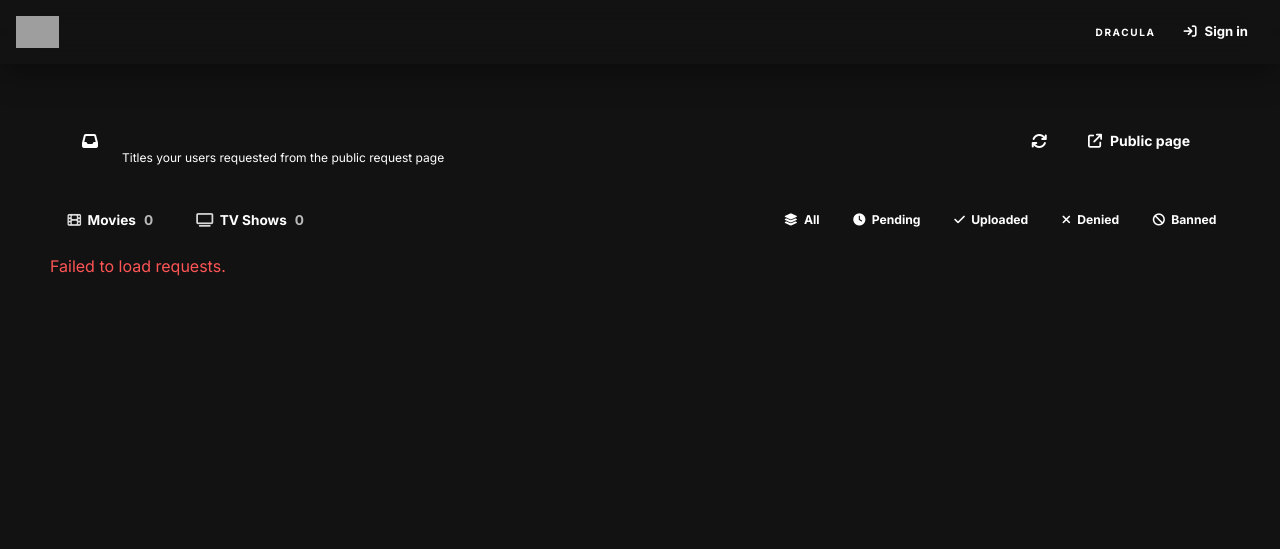
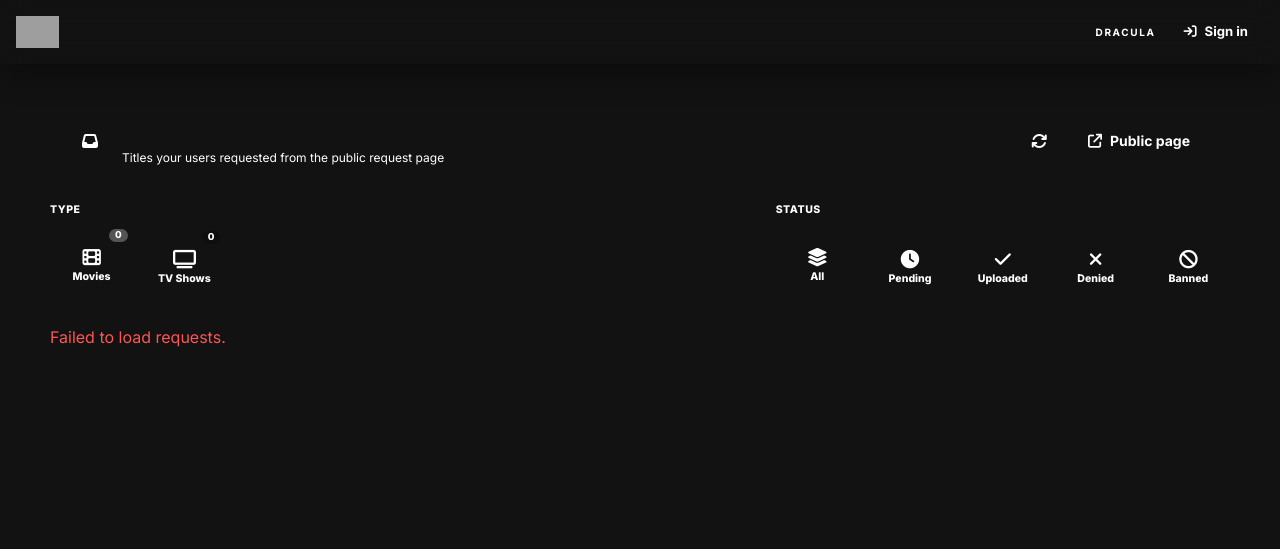
Before and after one commit to cineflow-web/CineFlow_Watch, a FastAPI app: template Backend/fastapi/templates/requests_manage.html in a window 1280 px wide. Shown: the top 549 px of the page. Run offline with FastAPI, Linux system fonts and the light colour scheme; the template is opened without the code that fills it, so the values that code supplies are empty; parts of the project's set-up code (start-up, migrations or seed data) failed here and were passed over; some libraries are stand-ins or nearby versions; grey boxes are pictures that could not be loaded.

Commit message:
one model

```diff
--- a/Backend/fastapi/templates/requests_manage.html
+++ b/Backend/fastapi/templates/requests_manage.html
@@ -5,33 +5,67 @@
 <style>
   .rq-shell { max-width: 1180px; margin: 0 auto; }
 
-  /* ── Type tabs (Movies / TV) ─────────────────────────────────────────── */
-  .rq-tabs { display: flex; gap: 0.5rem; flex-wrap: wrap; }
-  .rq-tab {
-      padding: 0.5rem 1.1rem; border-radius: var(--radius-md);
-      border: 1px solid var(--hairline); background: var(--surface);
-      cursor: pointer; font-weight: 700; font-size: 0.85rem; color: var(--text-sec);
-      transition: background .15s ease, border-color .15s ease, color .15s ease;
+  /* ── Square-rounded tile buttons (type tabs + status filters) ────────── */
+  .rq-tilebar { display: flex; gap: 0.6rem; flex-wrap: wrap; }
+  .rq-tilebar + .rq-tilebar { margin-top: 0.75rem; }
+  .rq-tilelabel {
+      font-size: 0.66rem; font-weight: 800; letter-spacing: 0.05em; text-transform: uppercase;
+      color: var(--text-sec); margin-bottom: 0.5rem;
   }
-  .rq-tab span { opacity: .7; margin-left: .3rem; }
-  .rq-tab i { margin-right: .4rem; opacity: .85; }
-  .rq-count { display: inline-flex; align-items: center; gap: .3rem; }
-  .rq-tab:hover { border-color: color-mix(in srgb, var(--primary) 35%, var(--hairline)); color: var(--text); }
-  .rq-tab.active { background: var(--primary); color: var(--bg); border-color: var(--primary); }
 
-  /* ── Status filter chips ─────────────────────────────────────────────── */
-  .rq-filters { display: flex; gap: 0.4rem; flex-wrap: wrap; }
-  .rq-chip {
-      display: inline-flex; align-items: center; gap: 0.4rem;
-      padding: 0.35rem 0.85rem; border-radius: var(--radius-md);
-      border: 1px solid var(--hairline); background: transparent;
-      cursor: pointer; font-size: 0.76rem; font-weight: 700; color: var(--text-sec);
-      transition: background .15s ease, border-color .15s ease, color .15s ease;
+  .rq-tile {
+      position: relative; display: flex; flex-direction: column; align-items: center; justify-content: center;
+      gap: 0.3rem; width: 5.2rem; height: 5.2rem; border-radius: 1.15rem;
+      border: 1px solid var(--hairline); background: var(--surface); color: var(--text-sec);
+      cursor: pointer; transition: transform .18s ease, border-color .18s ease, background .18s ease, color .18s ease, box-shadow .18s ease;
   }
-  .rq-chip:hover { border-color: color-mix(in srgb, var(--primary) 35%, var(--hairline)); color: var(--text); }
-  .rq-chip.active {
-      background: color-mix(in srgb, var(--primary) 18%, transparent);
-      color: var(--primary); border-color: color-mix(in srgb, var(--primary) 45%, transparent);
+  .rq-tile i { font-size: 1.15rem; }
+  .rq-tile .lbl { font-size: 0.66rem; font-weight: 800; line-height: 1; text-align: center; }
+  .rq-tile .cnt {
+      position: absolute; top: 0.35rem; right: 0.35rem; min-width: 1.15rem; text-align: center;
+      font-size: 0.6rem; font-weight: 800; line-height: 1.3; padding: 0 0.3rem;
+      background: rgba(0,0,0,0.18); border-radius: 9999px;
+  }
+  .rq-tile:hover {
+      border-color: color-mix(in srgb, var(--primary) 40%, var(--hairline));
+      color: var(--text); transform: translateY(-2px);
+  }
+
+  .rq-tile.active {
+      color: #fff; border-color: transparent;
+      box-shadow: 0 10px 24px -8px var(--tile-glow, color-mix(in srgb, var(--primary) 50%, transparent));
+      transform: translateY(-2px);
+  }
+  .tile-movie.active, .tile-tv.active {
+      background: linear-gradient(145deg, var(--primary), var(--accent, var(--primary)));
+      --tile-glow: color-mix(in srgb, var(--primary) 45%, transparent);
+  }
+  .tile-all.active {
+      background: linear-gradient(145deg, var(--text-sec), color-mix(in srgb, var(--text-sec) 70%, var(--bg)));
+      --tile-glow: color-mix(in srgb, var(--text-sec) 40%, transparent);
+  }
+  .tile-pending.active {
+      background: linear-gradient(145deg, var(--d-yellow), color-mix(in srgb, var(--d-yellow) 70%, #a15c00));
+      color: #1a1a1a; --tile-glow: color-mix(in srgb, var(--d-yellow) 45%, transparent);
+  }
+  .tile-uploaded.active {
+      background: linear-gradient(145deg, var(--d-green), color-mix(in srgb, var(--d-green) 70%, #064e3b));
+      --tile-glow: color-mix(in srgb, var(--d-green) 45%, transparent);
+  }
+  .tile-denied.active {
+      background: linear-gradient(145deg, var(--text-sec), color-mix(in srgb, var(--text-sec) 60%, var(--bg)));
+      --tile-glow: color-mix(in srgb, var(--text-sec) 40%, transparent);
+  }
+  .tile-banned.active {
+      background: linear-gradient(145deg, var(--d-red), color-mix(in srgb, var(--d-red) 70%, #450a0a));
+      --tile-glow: color-mix(in srgb, var(--d-red) 45%, transparent);
+  }
+  .rq-tile.active .cnt { background: rgba(255,255,255,0.28); }
+
+  @media (max-width: 420px) {
+      .rq-tile { width: 4.35rem; height: 4.35rem; border-radius: 0.95rem; }
+      .rq-tile i { font-size: 1rem; }
+      .rq-tile .lbl { font-size: 0.6rem; }
   }
 
   /* ── Request cards (matches Media Library card design) ──────────────── */
@@ -146,17 +180,41 @@
 
     <!-- ══════════════ Tabs + filters panel ══════════════ -->
     <div class="settings-card mb-4">
-        <div class="flex flex-wrap items-center justify-between gap-3">
-            <div class="rq-tabs">
-                <button class="rq-tab active" data-type="movie" onclick="setType(this,'movie')"><i class="fa-solid fa-film"></i>Movies <span id="cnt-movie">0</span></button>
-                <button class="rq-tab" data-type="tv" onclick="setType(this,'tv')"><i class="fa-solid fa-tv"></i>TV Shows <span id="cnt-tv">0</span></button>
+        <div class="flex flex-wrap items-start justify-between gap-5">
+            <div>
+                <div class="rq-tilelabel">Type</div>
+                <div class="rq-tilebar" id="rq-type-bar">
+                    <button class="rq-tile tile-movie active" data-type="movie" onclick="setType(this,'movie')">
+                        <span class="cnt" id="cnt-movie">0</span>
+                        <i class="fa-solid fa-film"></i>
+                        <span class="lbl">Movies</span>
+                    </button>
+                    <button class="rq-tile tile-tv" data-type="tv" onclick="setType(this,'tv')">
+                        <span class="cnt" id="cnt-tv">0</span>
+                        <i class="fa-solid fa-tv"></i>
+                        <span class="lbl">TV Shows</span>
+                    </button>
+                </div>
             </div>
-            <div class="rq-filters">
-                <button class="rq-chip active" data-status="" onclick="setStatusFilter(this,'')"><i class="fa-solid fa-layer-group"></i> All</button>
-                <button class="rq-chip" data-status="pending" onclick="setStatusFilter(this,'pending')"><i class="fa-solid fa-clock"></i> Pending</button>
-                <button class="rq-chip" data-status="uploaded" onclick="setStatusFilter(this,'uploaded')"><i class="fa-solid fa-check"></i> Uploaded</button>
-                <button class="rq-chip" data-status="denied" onclick="setStatusFilter(this,'denied')"><i class="fa-solid fa-xmark"></i> Denied</button>
-                <button class="rq-chip" data-status="banned" onclick="setStatusFilter(this,'banned')"><i class="fa-solid fa-ban"></i> Banned</button>
+            <div>
+                <div class="rq-tilelabel">Status</div>
+                <div class="rq-tilebar" id="rq-status-bar">
+                    <button class="rq-tile tile-all active" data-status="" onclick="setStatusFilter(this,'')">
+                        <i class="fa-solid fa-layer-group"></i><span class="lbl">All</span>
+                    </button>
+                    <button class="rq-tile tile-pending" data-status="pending" onclick="setStatusFilter(this,'pending')">
+                        <i class="fa-solid fa-clock"></i><span class="lbl">Pending</span>
+                    </button>
+                    <button class="rq-tile tile-uploaded" data-status="uploaded" onclick="setStatusFilter(this,'uploaded')">
+                        <i class="fa-solid fa-check"></i><span class="lbl">Uploaded</span>
+                    </button>
+                    <button class="rq-tile tile-denied" data-status="denied" onclick="setStatusFilter(this,'denied')">
+                        <i class="fa-solid fa-xmark"></i><span class="lbl">Denied</span>
+                    </button>
+                    <button class="rq-tile tile-banned" data-status="banned" onclick="setStatusFilter(this,'banned')">
+                        <i class="fa-solid fa-ban"></i><span class="lbl">Banned</span>
+                    </button>
+                </div>
             </div>
         </div>
     </div>
@@ -180,14 +238,14 @@ function esc(s) {
 function setType(btn, type) {
   curType = type;
   curPage = 1;
-  document.querySelectorAll('.rq-tab').forEach(t => t.classList.remove('active'));
+  document.querySelectorAll('#rq-type-bar .rq-tile').forEach(t => t.classList.remove('active'));
   btn.classList.add('active');
   render();
 }
 function setStatusFilter(btn, status) {
   curStatus = status;
   curPage = 1;
-  document.querySelectorAll('.rq-chip').forEach(t => t.classList.remove('active'));
+  document.querySelectorAll('#rq-status-bar .rq-tile').forEach(t => t.classList.remove('active'));
   btn.classList.add('active');
   render();
 }
```
